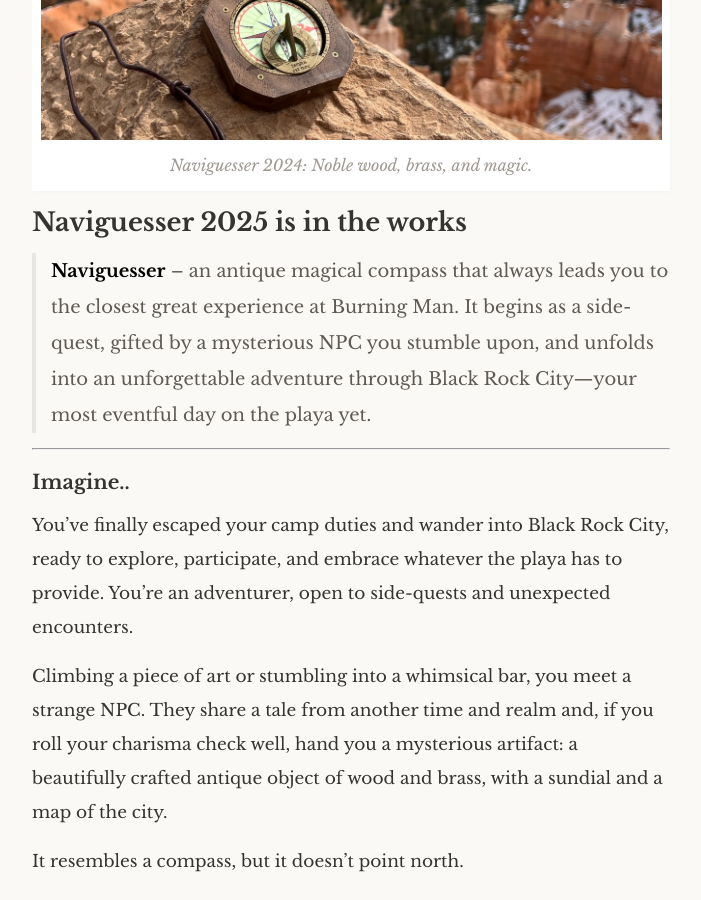
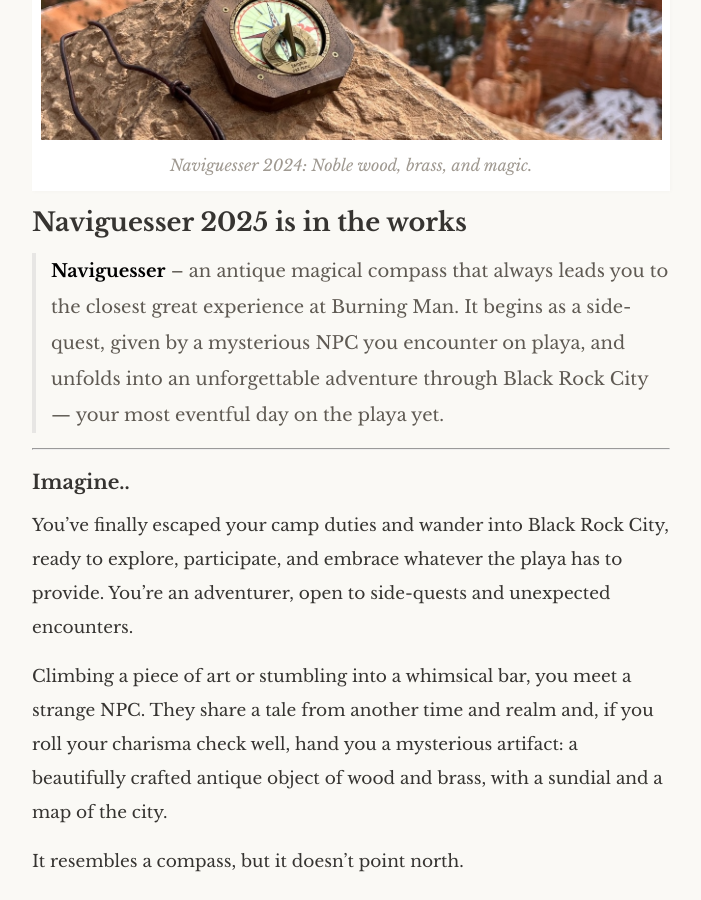
Before and after one commit to heavior/jack-sparrow-compass, a Jekyll site: the page built from _posts/2024-03-26-bm-2025.markdown, in a window 1280 px wide and 900 px high, scrolled down 471 px. Shown: the whole window, without its empty margins (289-990 px from the left). Built offline with Jekyll 4.4.1, drawn with Linux system fonts in a browser that asks for light colours; some web fonts are replaced.

Commit message:
Update 2024-03-26-bm-2025.markdown

```diff
--- a/_posts/2024-03-26-bm-2025.markdown
+++ b/_posts/2024-03-26-bm-2025.markdown
@@ -13,7 +13,7 @@ date:   2024-03-26 11:11:11 -0800
 
 # **Naviguesser 2025 is in the works**
 
-> **Naviguesser** – an antique magical compass that always leads you to the closest great experience at Burning Man. It begins as a side-quest, gifted by a mysterious NPC you stumble upon, and unfolds into an unforgettable adventure through Black Rock City—your most eventful day on the playa yet.
+> **Naviguesser** – an antique magical compass that always leads you to the closest great experience at Burning Man. It begins as a side-quest, given by a mysterious NPC you encounter on playa, and unfolds into an unforgettable adventure through Black Rock City — your most eventful day on the playa yet.
 
 ---
 ### **Imagine..**
```
